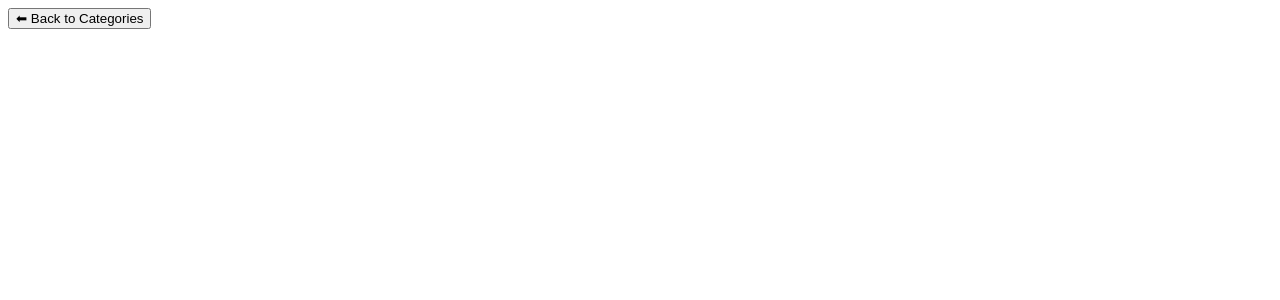
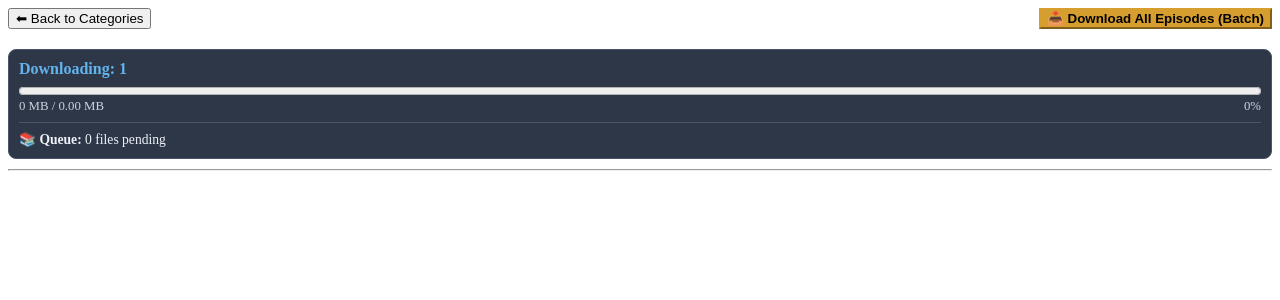
Before and after one commit to LambTjops/vod-downloader, a Flask app: page /episodes/1 in a window 1280 px wide. Shown: the top 300 px of the page. Run offline with Flask 3, Linux system fonts and the light colour scheme; data that the repository does not hold is empty.

Commit message:
Added bulk downloading

```diff
--- a/app.py
+++ b/app.py
@@ -2,8 +2,9 @@ import os
 import requests
 import threading
 import time
-from flask import Flask, render_template, request
-import re  # <--- Add this
+import re
+import queue
+from flask import Flask, render_template, request, jsonify
 
 app = Flask(__name__)
 
@@ -12,22 +13,31 @@ XC_URL = os.getenv("XC_URL", "http://provider-url.com:8080")
 XC_USER = os.getenv("XC_USER", "username")
 XC_PASS = os.getenv("XC_PASS", "password")
 DOWNLOAD_PATH = "/downloads"
-HEADERS = {"User-Agent": "Mozilla/5.0 (Windows NT 10.0; Win64; x64) AppleWebKit/537.36 (KHTML, like Gecko) Chrome/120.0.0.0 Safari/537.36"}
 
-# GLOBAL STATE
-DOWNLOAD_STATE = {"is_downloading": False, "filename": "", "progress_mb": 0, "total_mb": 0, "percent": 0, "status": "Idle"}
+HEADERS = {
+    "User-Agent": "Mozilla/5.0 (Windows NT 10.0; Win64; x64) AppleWebKit/537.36 (KHTML, like Gecko) Chrome/120.0.0.0 Safari/537.36"
+}
+
+# --- GLOBAL STATE & QUEUE ---
+JOB_QUEUE = queue.Queue()
+
+DOWNLOAD_STATE = {
+    "is_downloading": False,
+    "current_file": "Idle",
+    "progress_mb": 0,
+    "total_mb": 0,
+    "percent": 0,
+    "queue_size": 0,
+    "status": "Idle"
+}
 
 def sanitize_filename(name):
-    """Removes illegal characters from filenames"""
-    # Replace bad chars with a dash or nothing
     clean = re.sub(r'[<>:"/\\|?*]', '', name)
     return clean.strip()
 
 def get_xtream_data(action, params=None):
-    """Generic wrapper for Xtream API calls"""
     if params is None: params = {}
     params.update({"username": XC_USER, "password": XC_PASS, "action": action})
-
     try:
         r = requests.get(f"{XC_URL}/player_api.php", params=params, headers=HEADERS, timeout=15)
         r.raise_for_status()
@@ -36,79 +46,99 @@ def get_xtream_data(action, params=None):
         print(f"!!! API ERROR ({action}): {e}")
         return []
 
-def download_worker(url, filepath):
+# --- BACKGROUND WORKER ---
+def worker_loop():
     global DOWNLOAD_STATE
-    try:
+    print("--- Background Worker Started ---")
+
+    while True:
+        DOWNLOAD_STATE['queue_size'] = JOB_QUEUE.qsize()
+        url, filepath, display_name = JOB_QUEUE.get()
+
+        DOWNLOAD_STATE['is_downloading'] = True
+        DOWNLOAD_STATE['current_file'] = display_name
         DOWNLOAD_STATE['status'] = "Starting..."
-        with requests.get(url, stream=True, headers=HEADERS) as r:
-            r.raise_for_status()
-            total = int(r.headers.get('content-length', 0))
-            if total: DOWNLOAD_STATE['total_mb'] = total / (1024 * 1024)
+        DOWNLOAD_STATE['percent'] = 0
 
-            downloaded = 0
-            with open(filepath, 'wb') as f:
-                for chunk in r.iter_content(chunk_size=1024*1024):
-                    if chunk:
-                        f.write(chunk)
-                        downloaded += len(chunk)
-                        current_mb = downloaded / (1024 * 1024)
-                        DOWNLOAD_STATE['progress_mb'] = round(current_mb, 2)
-                        if total: DOWNLOAD_STATE['percent'] = int((downloaded / total) * 100)
-                        DOWNLOAD_STATE['status'] = "Downloading"
-        DOWNLOAD_STATE['status'] = "Complete"
-        DOWNLOAD_STATE['percent'] = 100
-    except Exception as e:
-        DOWNLOAD_STATE['status'] = f"Error: {str(e)}"
-    finally:
-        time.sleep(5)
-        DOWNLOAD_STATE['is_downloading'] = False
+        try:
+            print(f"Starting Download: {display_name}")
+            with requests.get(url, stream=True, headers=HEADERS) as r:
+                r.raise_for_status()
+                total = int(r.headers.get('content-length', 0))
+                if total: DOWNLOAD_STATE['total_mb'] = total / (1024 * 1024)
+
+                downloaded = 0
+                with open(filepath, 'wb') as f:
+                    for chunk in r.iter_content(chunk_size=1024*1024):
+                        if chunk:
+                            f.write(chunk)
+                            downloaded += len(chunk)
+                            current_mb = downloaded / (1024 * 1024)
+                            DOWNLOAD_STATE['progress_mb'] = round(current_mb, 2)
+                            if total: DOWNLOAD_STATE['percent'] = int((downloaded / total) * 100)
+                            DOWNLOAD_STATE['status'] = "Downloading"
+            print(f"Finished: {display_name}")
+
+        except Exception as e:
+            print(f"Failed: {e}")
+            DOWNLOAD_STATE['status'] = "Error"
+            time.sleep(2)
+
+        finally:
+            JOB_QUEUE.task_done()
+            DOWNLOAD_STATE['is_downloading'] = False
+            DOWNLOAD_STATE['status'] = "Idle"
+            DOWNLOAD_STATE['percent'] = 0
+            DOWNLOAD_STATE['queue_size'] = JOB_QUEUE.qsize()
+
+threading.Thread(target=worker_loop, daemon=True).start()
+
+
+# --- ROUTES ---
 
 @app.route('/')
 def index():
-    # 1. Get Movies Categories
     movie_cats = get_xtream_data("get_vod_categories")
-    # 2. Get Series Categories
     series_cats = get_xtream_data("get_series_categories")
 
-    # 3. Tag them so we know which API to call later
-    # We create a new list of dicts with a 'type' key
     combined = []
+
+    # Corrected keys for index.html compatibility
     if isinstance(movie_cats, list):
         for c in movie_cats:
-            c['type'] = 'movie'
-            c['display_name'] = f"[Movie] {c.get('category_name')}"
-            combined.append(c)
+            combined.append({
+                'type': 'movie',
+                'category_id': c['category_id'],
+                'display_name': f"[Movie] {c['category_name']}"
+            })
 
     if isinstance(series_cats, list):
         for c in series_cats:
-            c['type'] = 'series'
-            c['display_name'] = f"[Series] {c.get('category_name')}"
-            combined.append(c)
+            combined.append({
+                'type': 'series',
+                'category_id': c['category_id'],
+                'display_name': f"[Series] {c['category_name']}"
+            })
 
     return render_template('index.html', categories=combined)
 
 @app.route('/streams')
 def streams():
-    # We expect format "type:id", e.g. "movie:123" or "series:456"
     selection = request.args.get('category')
     if not selection or ":" not in selection: return ""
-
     cat_type, cat_id = selection.split(":")
 
+    # FIX: We now pass state=DOWNLOAD_STATE so the progress bar doesn't crash
     if cat_type == "movie":
         data = get_xtream_data("get_vod_streams", {"category_id": cat_id})
-        return render_template('streams_partial.html', items=data, type="movie")
-
-    elif cat_type == "series":
-        # 'get_series' returns the TV Shows, not the episodes
+        return render_template('streams_partial.html', items=data, type="movie", state=DOWNLOAD_STATE)
+    else:
         data = get_xtream_data("get_series", {"category_id": cat_id})
-        return render_template('streams_partial.html', items=data, type="series")
+        return render_template('streams_partial.html', items=data, type="series", state=DOWNLOAD_STATE)
 
 @app.route('/episodes/<series_id>')
 def episodes(series_id):
     data = get_xtream_data("get_series_info", {"series_id": series_id})
-
-    # Get Series Name for renaming later
     series_info = data.get('info', {})
     series_name = series_info.get('name', 'Series')
 
@@ -118,24 +148,16 @@ def episodes(series_id):
             for ep in eps:
                 flat_episodes.append(ep)
 
-    # Pass series_name to the template
-    return render_template('episodes_partial.html', episodes=flat_episodes, series_name=series_name)
+    # FIX: Pass state=DOWNLOAD_STATE here too
+    return render_template('episodes_partial.html', episodes=flat_episodes, series_name=series_name, series_id=series_id, state=DOWNLOAD_STATE)
 
-@app.route('/download/<kind>/<id>/<ext>')
-def start_download(kind, id, ext):
-    global DOWNLOAD_STATE
-    if DOWNLOAD_STATE['is_downloading']: return "<button disabled>⚠️ Busy</button>"
+# --- QUEUE ACTIONS ---
 
-    # 1. Get the title from the query parameter (sent by frontend)
+@app.route('/queue/add/<kind>/<id>/<ext>')
+def queue_item(kind, id, ext):
     title_param = request.args.get('title')
-
-    # 2. Determine final filename
-    if title_param:
-        safe_name = sanitize_filename(title_param)
-        filename = f"{safe_name}.{ext}"
-    else:
-        filename = f"{id}.{ext}" # Fallback if no name provided
-
+    safe_name = sanitize_filename(title_param) if title_param else f"{id}"
+    filename = f"{safe_name}.{ext}"
     local_path = os.path.join(DOWNLOAD_PATH, filename)
 
     if kind == "movie":
@@ -143,12 +165,38 @@ def start_download(kind, id, ext):
     else:
         url = f"{XC_URL}/series/{XC_USER}/{XC_PASS}/{id}.{ext}"
 
-    DOWNLOAD_STATE = {"is_downloading": True, "filename": filename, "progress_mb": 0, "total_mb": 0, "percent": 0, "status": "Starting"}
-    threading.Thread(target=download_worker, args=(url, local_path)).start()
-    return render_template('progress_bar.html')
+    JOB_QUEUE.put((url, local_path, safe_name))
+
+    # Update size immediately for the UI
+    DOWNLOAD_STATE['queue_size'] = JOB_QUEUE.qsize()
+    return render_template('progress_bar.html', state=DOWNLOAD_STATE)
+
+@app.route('/queue/batch_series/<series_id>')
+def queue_entire_series(series_id):
+    data = get_xtream_data("get_series_info", {"series_id": series_id})
+    series_name = data.get('info', {}).get('name', 'Series')
+    safe_series_name = sanitize_filename(series_name)
+
+    if 'episodes' in data:
+        for season_num, eps in data['episodes'].items():
+            for ep in eps:
+                ep_title = ep.get('title', '').replace(f"{season_num}|{ep.get('episode_num')}", "").strip()
+                full_name = f"{safe_series_name} - S{ep['season']}E{ep['episode_num']} - {ep_title}"
+                safe_full_name = sanitize_filename(full_name)
+
+                ext = ep['container_extension']
+                filename = f"{safe_full_name}.{ext}"
+                local_path = os.path.join(DOWNLOAD_PATH, filename)
+                url = f"{XC_URL}/series/{XC_USER}/{XC_PASS}/{ep['id']}.{ext}"
+
+                JOB_QUEUE.put((url, local_path, safe_full_name))
+
+    DOWNLOAD_STATE['queue_size'] = JOB_QUEUE.qsize()
+    return render_template('progress_bar.html', state=DOWNLOAD_STATE)
 
 @app.route('/status')
 def status():
+    DOWNLOAD_STATE['queue_size'] = JOB_QUEUE.qsize()
     return render_template('progress_bar.html', state=DOWNLOAD_STATE)
 
 if __name__ == '__main__':
--- a/templates/episodes_partial.html
+++ b/templates/episodes_partial.html
@@ -1,4 +1,20 @@
-<button onclick="window.location.reload()" class="contrast" style="margin-bottom: 20px;">⬅ Back to Categories</button>
+<div style="display: flex; justify-content: space-between; align-items: center; margin-bottom: 20px;">
+    <button onclick="window.location.reload()" class="contrast outline">⬅ Back to Categories</button>
+
+    <button
+        hx-get="/queue/batch_series/{{ series_id }}"
+        hx-target="#status-bar-container"
+        class="primary"
+        style="background-color: #d69e2e; border-color: #d69e2e; color: black; font-weight: bold;">
+        📥 Download All Episodes (Batch)
+    </button>
+</div>
+
+<div id="status-bar-container">
+    {% include 'progress_bar.html' ignore missing %}
+</div>
+
+<hr/>
 
 <div style="display: flex; flex-wrap: wrap; gap: 20px; justify-content: center;">
     {% for ep in episodes %}
@@ -13,14 +29,14 @@
             <small>{{ ep.title }}</small>
         </div>
 
-<footer>
+        <footer>
             {% set full_name = series_name ~ " - S" ~ ep.season ~ "E" ~ ep.episode_num ~ " - " ~ ep.title %}
-
             <button
-                hx-get="/download/series/{{ ep.id }}/{{ ep.container_extension }}?title={{ full_name }}"
-                hx-swap="outerHTML"
+                hx-get="/queue/add/series/{{ ep.id }}/{{ ep.container_extension }}?title={{ full_name }}"
+                hx-swap="none"
+                onclick="alert('Added to Queue!')"
                 class="secondary outline">
-                Download Episode
+                Add to Queue
             </button>
         </footer>
     </article>
--- a/templates/progress_bar.html
+++ b/templates/progress_bar.html
@@ -1,23 +1,32 @@
-{% if state and state.is_downloading %}
-<div hx-get="/status" hx-trigger="load delay:1s" hx-swap="outerHTML">
-    <small>Downloading: {{ state.filename }}</small>
-    <progress value="{{ state.percent }}" max="100"></progress>
-    <small>{{ state.progress_mb }} MB / {{ "%.2f"|format(state.total_mb) }} MB ({{ state.status }})</small>
+<div hx-get="/status" hx-trigger="load delay:1s" hx-swap="outerHTML"
+     style="padding: 10px; border-radius: 8px; background-color: #2d3748; margin-bottom: 10px; border: 1px solid #4a5568;">
+
+    {% if state.is_downloading %}
+        <div style="margin-bottom: 5px; font-weight: bold; color: #63b3ed;">
+            Downloading: {{ state.current_file }}
         </div>
 
-{% elif state and state.status == "Complete" %}
-<div style="background-color: #2d3748; padding: 10px; border-radius: 5px; color: #48bb78;">
-    ✅ Download Complete
-</div>
+        <progress value="{{ state.percent }}" max="100" style="width: 100%;"></progress>
 
-{% elif state and "Error" in state.status %}
-<div style="background-color: #742a2a; padding: 10px; border-radius: 5px; color: white;">
-    ❌ {{ state.status }}
+        <div style="display: flex; justify-content: space-between; font-size: 0.8rem; color: #cbd5e0;">
+            <span>{{ state.progress_mb }} MB / {{ "%.2f"|format(state.total_mb) }} MB</span>
+            <span>{{ state.percent }}%</span>
         </div>
 
     {% else %}
-<div hx-get="/status" hx-trigger="load delay:1s" hx-swap="outerHTML">
-    <small>Initializing Download...</small>
-    <progress></progress>
+        <div style="color: #a0aec0; font-size: 0.9rem;">
+            {% if state.queue_size > 0 %}
+                Waiting for next file...
+            {% else %}
+                Queue Idle. Ready to download.
+            {% endif %}
         </div>
     {% endif %}
+
+    <div style="margin-top: 8px; padding-top: 8px; border-top: 1px solid #4a5568; font-size: 0.85rem; color: #edf2f7; display: flex; align-items: center; gap: 10px;">
+        <span>📚 <strong>Queue:</strong> {{ state.queue_size }} files pending</span>
+        {% if state.queue_size > 0 %}
+            <span class="loading-icon" style="animation: spin 1s infinite linear;">⚙️</span>
+        {% endif %}
+    </div>
+</div>
```
Also changed, not shown: templates/streams_partial.html (+7 -3 lines). Lines whose indentation alone changed are shown as unchanged.
